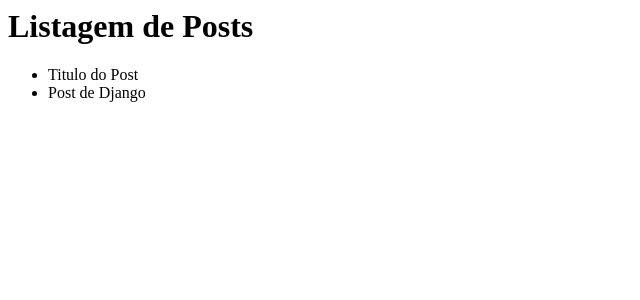
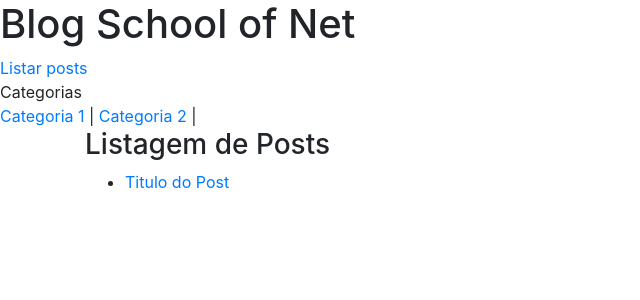
Before and after one commit to OtsukaVihd/iniciando_django4, a Django app: page /posts/?category_id=1 in a window 1280 px wide. Shown: the top 300 px of the page, without its empty margins (0-640 px from the left). Run offline with Django 4.2, Linux system fonts and the light colour scheme; data comes from the database, SQL or seed files in the repository; both versions use the stored data as it was after the commit; some libraries are stand-ins or nearby versions.

Commit message:
Adicionando rotas nomeadas e filtros com parametros GET

```diff
--- a/iniciando_django4/urls.py
+++ b/iniciando_django4/urls.py
@@ -23,6 +23,6 @@ urlpatterns = [
     path('', views.home),
     #path('posts/', views.home),
     #path('posts/<str:post_id>', views.home_param)
-    path('posts/', views.post_list),
-    path('posts/<int:post_id>', views.post_show)
+    path('posts/', views.post_list, name='post_list'),
+    path('posts/<int:post_id>', views.post_show, name='post_show')
 ]
--- a/my_app/views.py
+++ b/my_app/views.py
@@ -1,6 +1,6 @@
 from django.shortcuts import render
 from django.http import HttpResponse
-from .models import Post
+from .models import Post, Category
 # Create your views here.
 
 #MVC - Django
@@ -22,11 +22,21 @@ def home_param(request, post_id):
 def post_list(request):
     #name = 'Vitor'
     #return render(request, 'post_list.html', {'name': 'name'})
-    posts = Post.objects.all()
-    return render(request, 'post_list.html', {'posts': posts})
+    if 'category_id' in request.GET:
+        #category = Category.objects.get(id=request.GET['category_id'])
+        posts = Post.objects.filter(categories=request.GET['category_id'])
+    else:
+        posts = Post.objects.all()
+    categories = Category.objects.all()
+    return render(request, 'post_list.html', {
+        'posts': posts,
+        'categories': categories
+    })
 
 def post_show(request, post_id):
-    #name = 'Vitor'
-    #return render(request, 'post_list.html', {'name': 'name'})
     post = Post.objects.get(id=post_id)
-    return render(request, 'post_show.html', {'post': post})
+    categories = Category.objects.all()
+    return render(request, 'post_show.html', {
+        'post': post,
+        'categories': categories
+    })
--- /dev/null
+++ b/templates/layout.html
@@ -0,0 +1,22 @@
+<!DOCTYPE html>
+<html lang="pt-br">
+<head>
+    <meta charset="UTF-8">
+    <meta name="viewport" content="width=device-width, initial-scale=1.0">
+    <title>Posts Django</title>
+    <link rel="stylesheet" href="https://maxcdn.bootstrapcdn.com/bootstrap/4.0.0/css/bootstrap.min.css">
+</head>
+<body>
+    <h1>Blog School of Net</h1>
+    <nav>
+        <a href="{% url 'post_list' %}">Listar posts</a>
+    </nav>
+    Categorias
+    <nav>
+        {% for category in categories %}
+            <a href="{% url 'post_list' %}?category_id={{ category.id }}">{{ category.name }}</a> |
+        {% endfor %}
+    </nav>
+    {% block content %} {% endblock %}
+</body>
+</html>
--- a/templates/post_list.html
+++ b/templates/post_list.html
@@ -1,6 +1,14 @@
-<h1>Listagem de Posts</h1>
-<ul>
-    {% for post in posts %}
-    <li>{{ post.title }}</li>
-    {% endfor %}
-</ul>
+{% extends 'layout.html' %}
+
+{% block content %}
+<div class='container'>
+    <h3>Listagem de Posts</h1>
+    <ul>
+        {% for post in posts %}
+            <li>
+                <a href="{% url 'post_show' post.id %}">{{ post.title }}</a>
+            </li>
+        {% endfor %}
+    </ul>
+</div>
+{% endblock %}
```
Also changed, not shown: templates/post_show.html (+11 -5 lines), db.sqlite3.
